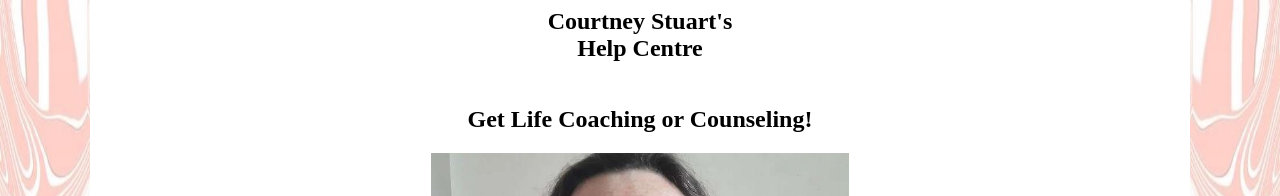
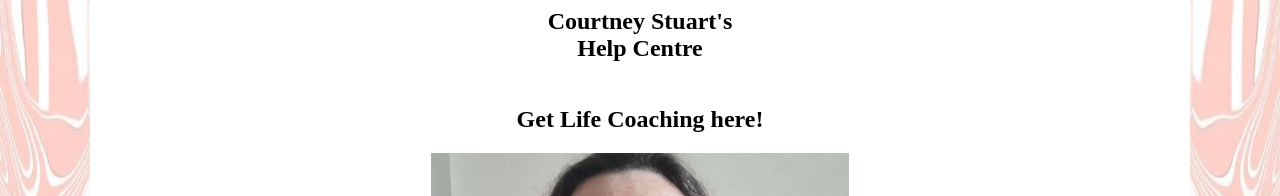
Before and after one commit to WizarTheGreat/courtneystuartcounseling, a plain HTML site: page index.html in a window 1280 px wide. Shown: the top 196 px of the page. Drawn offline with Linux system fonts and the light colour scheme.

Commit message:
Changed top
Changed Life coaching or counseling to life coaching here

```diff
--- a/index.html
+++ b/index.html
@@ -70,7 +70,7 @@ width:7%;
                 Courtney Stuart's <br> Help Centre
         </h2>
         <h2 style="font-family:Segoe Script">
-            Get Life Coaching or Counseling!
+            Get Life Coaching here!
 
         </h2>
 <img src="my_directory/photos/person.jpg" style=;width:33%;max-width:700px;">
```
